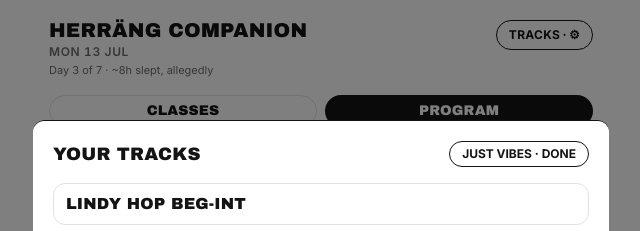
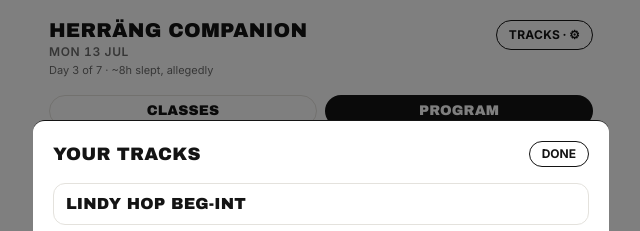
Before and after one commit to ranveeraggarwal/herrang, a Next.js app: page / in a window 1280 px wide. Shown: the top 231 px of the page, without its empty margins (319-959 px from the left). Built offline with nearby package versions, Linux system fonts and the light colour scheme.

Commit message:
Revert the no-tracks close button copy experiment
Neither "No tracks, just vibes" nor "Just vibes · Done" read clearly
as the close action — back to plain "Done" always.

```diff
--- a/src/components/SettingsSheet.tsx
+++ b/src/components/SettingsSheet.tsx
@@ -76,14 +76,14 @@ export function SettingsSheet({
           paddingBottom: 'calc(env(safe-area-inset-bottom) + 2rem)',
         }}
       >
-        <div className="mb-4 flex items-center justify-between gap-2">
+        <div className="mb-4 flex items-center justify-between">
           <h2 className="hg-display text-lg">Your tracks</h2>
           <button
             onClick={onClose}
-            className="shrink-0 rounded-full px-3 py-1 text-xs font-bold uppercase whitespace-nowrap"
+            className="rounded-full px-3 py-1 text-xs font-bold uppercase"
             style={{ border: '1px solid var(--hg-ink)' }}
           >
-            {selection.levels.length === 0 ? 'Just vibes · Done' : 'Done'}
+            Done
           </button>
         </div>
 
```
